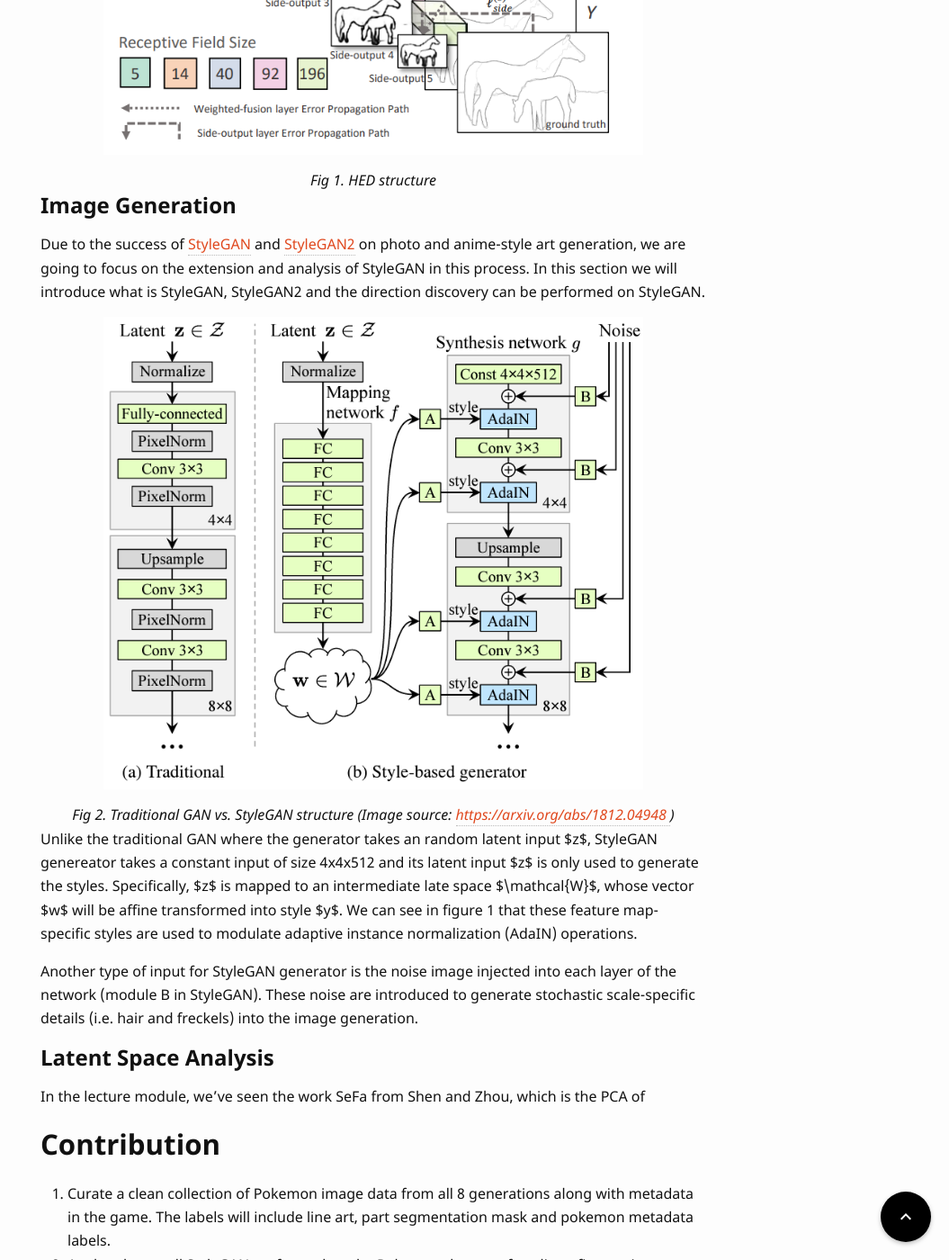
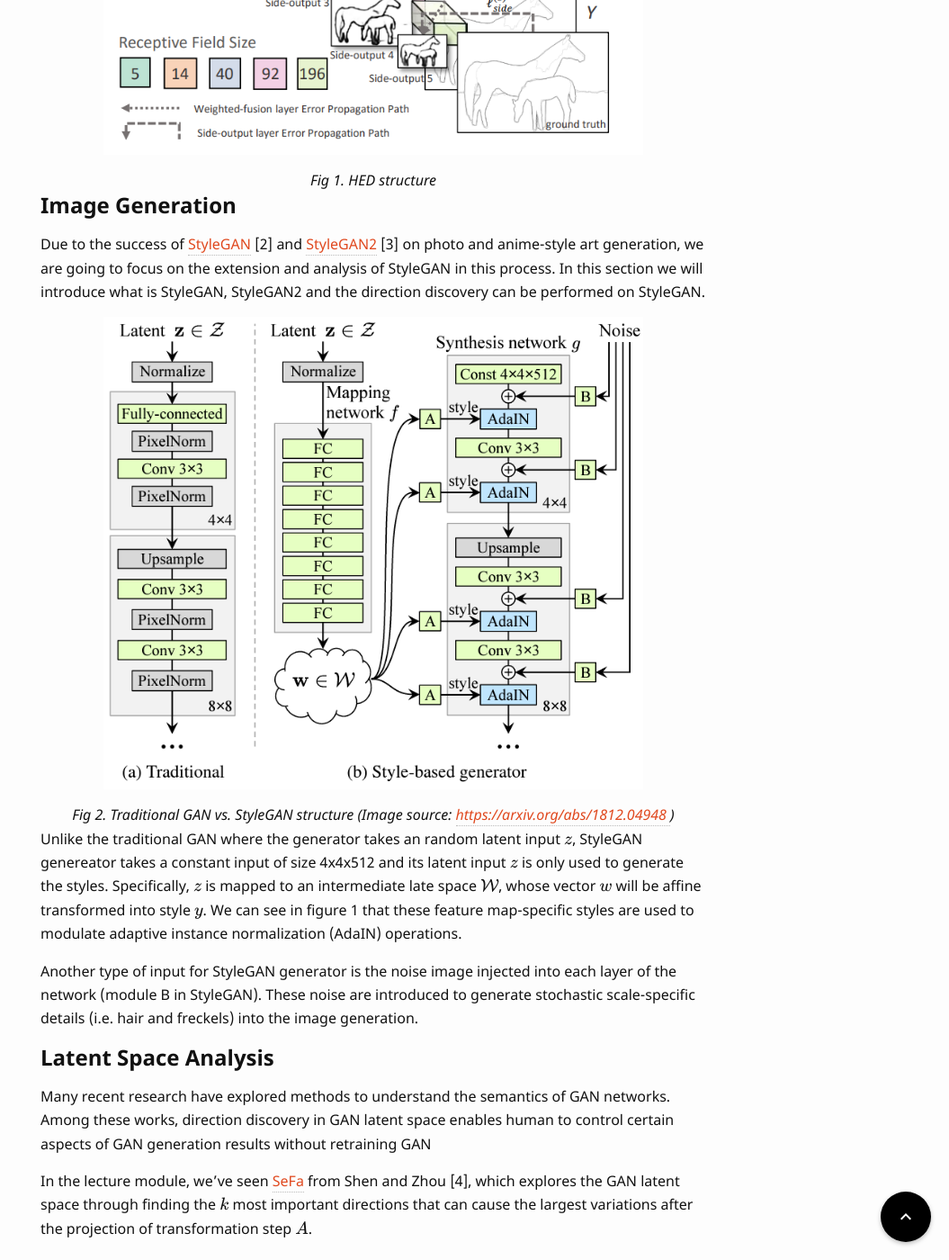
Before and after one commit to UCLAdeepvision/CS269-projects-2022spring, a Jekyll site: the page built from _posts/2022-04-18-team16-CharacterGeneration.md, in a window 1280 px wide and 1400 px high, scrolled down 1878 px. Shown: the whole window at 90% size, without its empty margins (225-1280 px from the left). Built offline with Jekyll 4.4.1, drawn with Linux system fonts in a browser that asks for light colours; some web fonts are replaced; formulas are drawn with MathJax 3; comment, search, counter and statistics services are not loaded; some of the changed text lies outside the part shown.

Commit message:
update latent space

```diff
--- a/_posts/2022-04-18-team16-CharacterGeneration.md
+++ b/_posts/2022-04-18-team16-CharacterGeneration.md
@@ -22,7 +22,7 @@ The challenge is when people are trying to design a new character for new work,
 ## Related Work
 
 ### Line Art Recognition
-[HED](https://openaccess.thecvf.com/content_iccv_2015/papers/Xie_Holistically-Nested_Edge_Detection_ICCV_2015_paper.pdf) utilizes a new edge detection algorithm. It generates line art by  image-to-image prediction with a deep learning model. The structure of HED is shown in Fig. 1. The input image will go through several convolutional layers. For each convolutional layer, HED has a side-output layer along with deep supervision to guide the side outputs towards edge predictions with the characteristics we want. Therefore, The outputs of HED are multi-scale and multi-level.
+[HED](https://openaccess.thecvf.com/content_iccv_2015/papers/Xie_Holistically-Nested_Edge_Detection_ICCV_2015_paper.pdf) [1] utilizes a new edge detection algorithm. It generates line art by  image-to-image prediction with a deep learning model. The structure of HED is shown in Fig. 1. The input image will go through several convolutional layers. For each convolutional layer, HED has a side-output layer along with deep supervision to guide the side outputs towards edge predictions with the characteristics we want. Therefore, The outputs of HED are multi-scale and multi-level.
 
 ![HED Architecture]({{ '/assets/images/team16/HED_architecture.png' | relative_url }})
 {: style="width: 600px; max-width: 100%; display: block; margin-left: auto; margin-right: auto;"}
@@ -32,7 +32,7 @@ The challenge is when people are trying to design a new character for new work,
 
 ### Image Generation
 
-Due to the success of [StyleGAN](https://arxiv.org/pdf/1812.04948.pdf) and [StyleGAN2](https://arxiv.org/pdf/1912.04958.pdf) on photo and anime-style art generation, we are going to focus on the extension and analysis of StyleGAN in this process. In this section we will introduce what is StyleGAN, StyleGAN2 and the direction discovery can be performed on StyleGAN.
+Due to the success of [StyleGAN](https://arxiv.org/pdf/1812.04948.pdf) [2] and [StyleGAN2](https://arxiv.org/pdf/1912.04958.pdf) [3] on photo and anime-style art generation, we are going to focus on the extension and analysis of StyleGAN in this process. In this section we will introduce what is StyleGAN, StyleGAN2 and the direction discovery can be performed on StyleGAN.
 
 ![StyleGAN Architecture]({{ '/assets/images/team16/StyleGAN_architect.png' | relative_url }})
 {: style="width: 600px; max-width: 100%; display: block; margin-left: auto; margin-right: auto;"}
@@ -40,12 +40,15 @@ Due to the success of [StyleGAN](https://arxiv.org/pdf/1812.04948.pdf) and [Styl
   <i>Fig 2. Traditional GAN vs. StyleGAN structure (Image source: <a> https://arxiv.org/abs/1812.04948 </a>)</i>
 </div>
 
-Unlike the traditional GAN where the generator takes an random latent input $z$, StyleGAN genereator takes a constant input of size 4x4x512 and its latent input $z$ is only used to generate the styles. Specifically, $z$ is mapped to an intermediate late space $\mathcal{W}$, whose vector $w$ will be affine transformed into style $y$. We can see in figure 1 that these feature map-specific styles are used to modulate adaptive instance normalization (AdaIN) operations.
+Unlike the traditional GAN where the generator takes an random latent input $$z$$, StyleGAN genereator takes a constant input of size 4x4x512 and its latent input $$z$$ is only used to generate the styles. Specifically, $$z$$ is mapped to an intermediate late space $$\mathcal{W}$$, whose vector $$w$$ will be affine transformed into style $$y$$. We can see in figure 1 that these feature map-specific styles are used to modulate adaptive instance normalization (AdaIN) operations.
 
 Another type of input for StyleGAN generator is the noise image injected into each layer of the network (module B in StyleGAN). These noise are introduced to generate stochastic scale-specific details (i.e. hair and freckels) into the image generation.
 
 ### Latent Space Analysis
-In the lecture module, we've seen the work SeFa from Shen and Zhou, which is the PCA of
+Many recent research have explored methods to understand the semantics of GAN networks. Among these works, direction discovery in GAN latent space enables human to control certain aspects of GAN generation results without retraining GAN
+
+In the lecture module, we've seen [SeFa](https://genforce.github.io/sefa/) from Shen and Zhou [4], which explores the GAN latent space through finding the $$k$$ most important directions that can cause the largest variations after the projection of transformation step $$A$$.
+
 
 
 
@@ -115,7 +118,7 @@ We have succesfully trained StyleGAN on pokemon sprites (256x256 images) and get
 
 [3] Karras, Tero, et al. "Analyzing and improving the image quality of stylegan." Proceedings of the IEEE/CVF conference on computer vision and pattern recognition. 2020.
 
-
+[4] Shen, Yujun, and Bolei Zhou. "Closed-form factorization of latent semantics in gans." Proceedings of the IEEE/CVF Conference on Computer Vision and Pattern Recognition. 2021.
 
 
 
```
